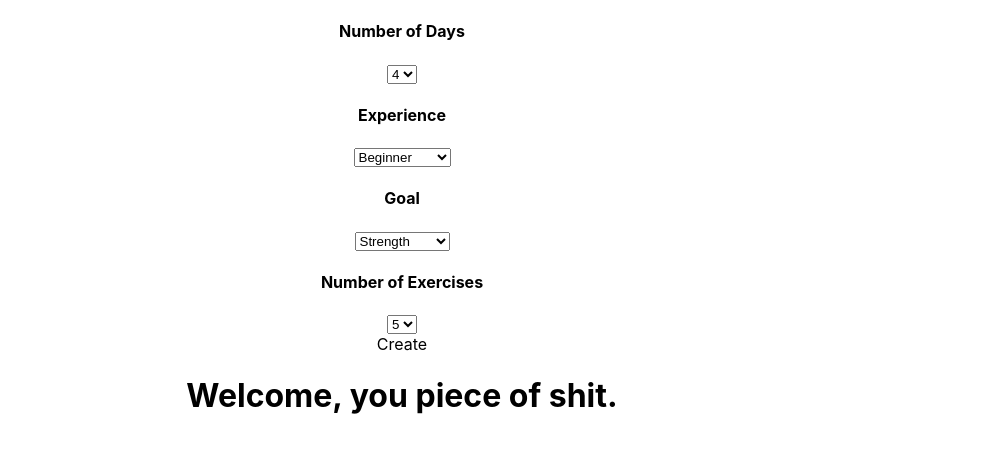
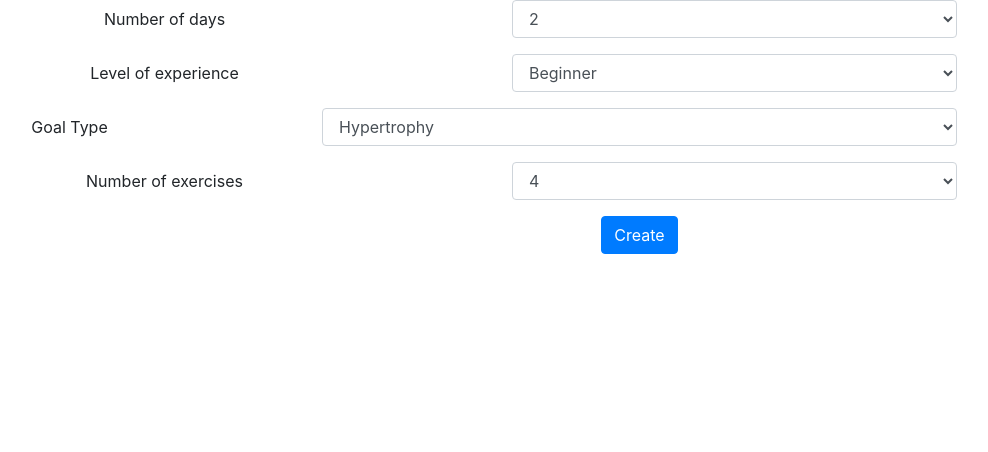
Before and after one commit to cmitides89/exercise_programming, a React (Create React App) app: page / in a window 1280 px wide. Shown: the top 452 px of the page, without its empty margins (238-1226 px from the left). Built offline with nearby package versions, Linux system fonts and the light colour scheme.

Commit message:
styled input form and created cards for output

```diff
--- a/src/App.js
+++ b/src/App.js
@@ -3,17 +3,29 @@ import ReactDOM from 'react-dom';
 import logo from './logo.svg';
 import './App.css';
 import axios from 'axios';
+// import Container from 'react-bootstrap/Container';
+import Row from 'react-bootstrap/Row';
+import Col from 'react-bootstrap/Col';
+import  Container from 'react-bootstrap/Container';
+import Button from 'react-bootstrap/Button';
+import {FormControl, FormGroup} from 'react-bootstrap/FormControl';
+import Form from 'react-bootstrap/Form';
+import Card from 'react-bootstrap/Card';
+import CardDeck from 'react-bootstrap/CardDeck';
+import ListGroup from 'react-bootstrap/ListGroup';
+import 'bootstrap/dist/css/bootstrap.min.css';
+import Jumbotron from 'react-bootstrap/Jumbotron';
 
 
-// import {initializeIcons} from '@uifabric/icons';
+// TODO: customize boostrap colors using $theme-colors in a custom scss file
 
 function App() {
 
   return (
-    <div className="App">
+    <Container className="App">
       <GAForm />
       {/* <ExResults /> */}
-    </div>
+    </Container>
   );
 }
 
@@ -57,65 +69,85 @@ class GAForm extends React.Component{
     // const {NumberOfDays, LevelOfExp, goalType, NumberOfExercises, returnPlan} = this.state;
 
     return (
-      <div class="ms-Grid" dir="ltr">
-        <form onSubmit={this.onSubmit} action="/ga_form">
-          <h4>Number of Days</h4>
-          <select name="NumberOfDays" value={this.state.NumberOfDays} onChange={this.onChange}>
+    <div className="formContainer">
+      <Form className="programForm">
+        <Form.Group as={Row} controlId="formHorizontalEmail">
+          <Form.Label column sm={7} className="textAlignLeft">
+            Number of days
+          </Form.Label>
+            <Col sm={5}>
+              <Form.Control as="Select">
                 <option value="2">2</option>
                 <option value="3">3</option>
                 <option value="4">4</option>
                 <option value="5">5</option>
-          </select>
-          <h4>Experience</h4>
-          <select name="LevelOfExp" value={this.state.LevelOfExp} onChange={this.onChange}>
+              </Form.Control>
+            </Col>
+        </Form.Group>
+        <Form.Group as={Row} controlId="formHorizontalPassword">
+          <Form.Label column sm={7} className="textAlignLeft">
+            Level of experience
+          </Form.Label>
+            <Col sm={5}>
+              <Form.Control as="Select">
                 <option value="beginner">Beginner</option>
                 <option value="intermediate">Intermediate</option>
                 <option value="advanced">Advanced</option>
-          </select>
-          <h4>Goal</h4>
-          <select name="goalType" value={this.state.goalType} onChange={this.onChange}>
+              </Form.Control>
+            </Col>
+          </Form.Group>
+          <Form.Group as={Row}>
+            <Form.Label column sm={5} className="textAlignLeft">
+              Goal Type
+            </Form.Label>
+            <Col sm={7}>
+            <Form.Control as="Select">
               <option value="hypertrophy">Hypertrophy</option>
               <option value="strength">Strength</option>
-          </select>
-          <h4>Number of Exercises</h4>
-          <select name="NumberOfExercises" value={this.state.NumberOfExercises} onChange={this.onChange}>
+            </Form.Control>
+            </Col>
+          </Form.Group>
+          <Form.Group as={Row}>
+            <Form.Label column sm={7} className="textAlignLeft">
+              Number of exercises
+            </Form.Label>
+            <Col sm={5}>
+              <Form.Control as="Select">
                 <option value="4">4</option>
                 <option value="5">5</option>
                 <option value="6">6</option>
                 <option value="7">7</option>
-          </select>
-
-          <br></br>
-          <submit type='submit'> Create </submit>
-        </form>
-        <div>
-
-          <h1>Welcome, you piece of shit.</h1>
-
+              </Form.Control>
+            </Col>
+          </Form.Group>
+          <Form.Group as={Row}>
+            <Col sm={{ span: 7, offset: 5 }}>
+              <Button type="submit">Create</Button>
+            </Col>
+          </Form.Group>
+        </Form>
       {
-            this.state.returnPlan.map((plan, i) =>
-              {
-                return (
-                  <div>
-                    <h3>Day {i+1}</h3>
-                    <h4>{plan.day_type}</h4>
+        this.state.returnPlan.map((plan,i) =>{
+          return(
+            <CardDeck>
+              <Card style={{width:'20rem'}}>
+                <Card.Header>Day {i+1}: {plan.day_type}</Card.Header>
+                <Card.Body>
+                  <Card.Title>Exercises</Card.Title>
                   {plan.day.map((exercise) =>
-                      <div>
-                        <h4>{exercise.day_type}</h4>
-                        <ul>
-                          <li>{exercise.ex_name}</li>
-                          <li>Equipment: {exercise.equipment}</li>
-                          <li>Main Muscle: {exercise.main_muscle}</li>
-                          <li>Reps: {exercise.reps} Sets: {exercise.sets}</li>
-                        </ul>
-                    </div>
+                    <ListGroup variant="flush">
+                      <ListGroup.Item>{exercise.ex_name}</ListGroup.Item>
+                    </ListGroup>
                   )}
-              </div>)
+                  <Button variant="primary">Modify Day</Button>
+                </Card.Body>
+              </Card>
+            </CardDeck>
+          )
         })
       }
     </div>
 
-      </div>
     );
   }
 }
```
Lines whose indentation alone changed are shown as unchanged.
